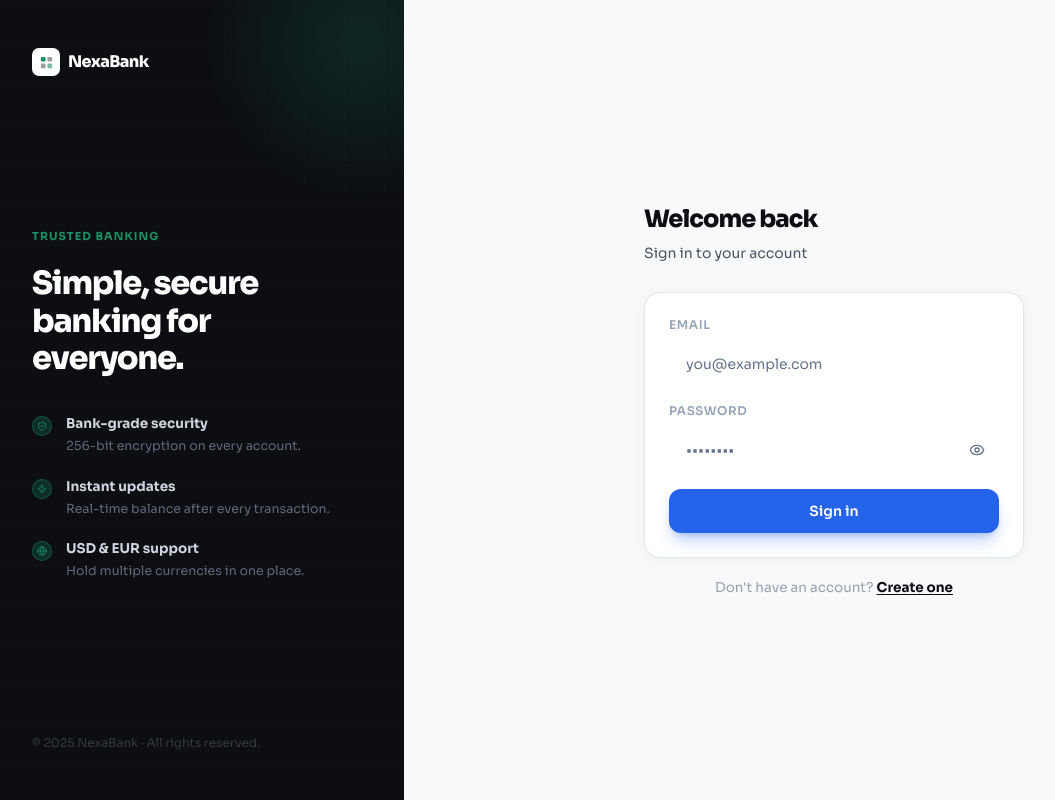
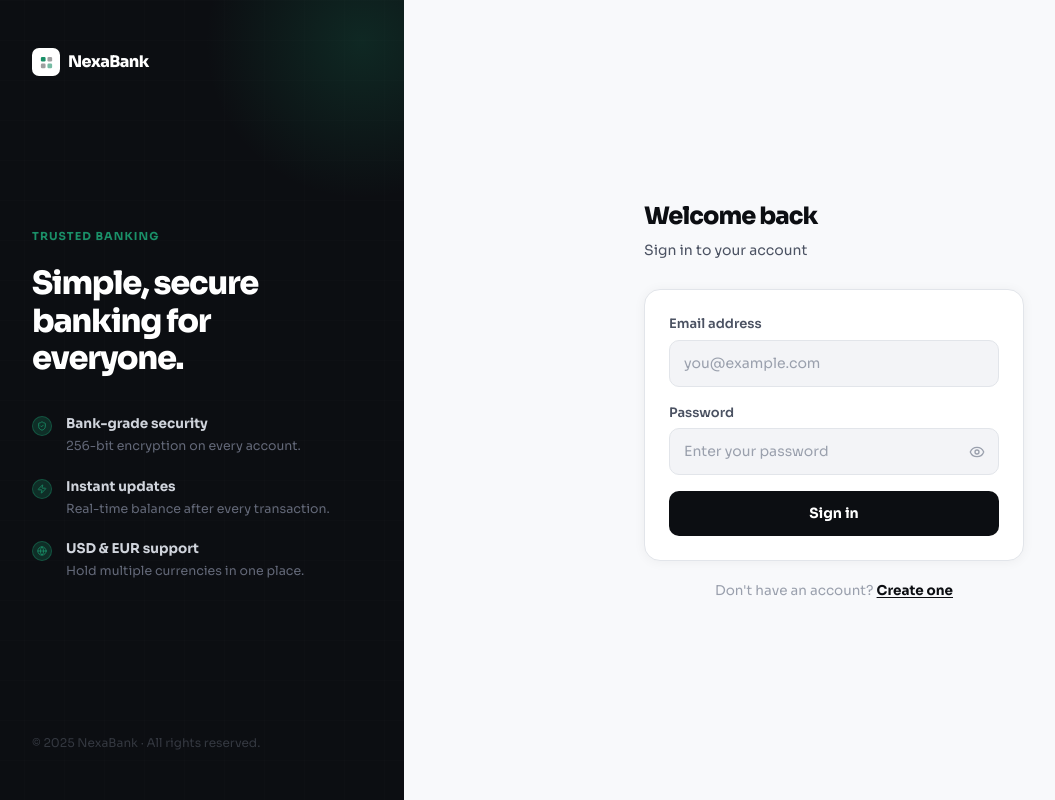
Before and after one commit to hvriza39-rgb/Online-banking, a Next.js app: page /login in a window 1280 px wide. Shown: the whole page, without its empty margins (16-1071 px from the left). Built offline with nearby package versions, Linux system fonts and the light colour scheme.

Commit message:
Update login-form.tsx

```diff
--- a/src/components/login-form.tsx
+++ b/src/components/login-form.tsx
@@ -10,7 +10,7 @@ import { Eye, EyeOff, Loader2, AlertCircle } from "lucide-react";
 import { cn } from "@/lib/utils";
 
 export function LoginForm() {
-  const router             = useRouter();
+  const router              = useRouter();
   const [showPw, setShowPw] = useState(false);
   const [error, setError]   = useState<string | null>(null);
 
@@ -22,82 +22,95 @@ export function LoginForm() {
     const res = await signIn("credentials", {
       email: data.email, password: data.password, redirect: false,
     });
-    if (res?.error) { setError("Invalid email or password"); return; }
+    if (res?.error) { setError("Invalid email or password. Please try again."); return; }
     router.push("/");
     router.refresh();
   };
 
-  const inputClass = (hasError: boolean) => cn(
-    "w-full px-4 py-3 rounded-xl text-sm outline-none transition-all",
-    "bg-white/[0.06] border text-white placeholder-slate-500",
-    "focus:bg-white/[0.09] focus:ring-2 focus:ring-blue-500/30",
-    hasError
-      ? "border-rose-500/50 focus:border-rose-500/70"
-      : "border-white/[0.1] focus:border-blue-500/50"
-  );
-
   return (
     <form onSubmit={handleSubmit(onSubmit)} className="space-y-4">
+
+      {/* Email */}
       <div>
-        <label className="block text-xs font-semibold text-slate-400 uppercase tracking-wider mb-2">
-          Email
+        <label className="block text-[13px] font-semibold text-[#4b5262] mb-1.5">
+          Email address
         </label>
         <input
           {...register("email")}
           type="email"
           placeholder="you@example.com"
           autoComplete="email"
-          className={inputClass(!!errors.email)}
+          className={cn(
+            "w-full px-3.5 py-3 rounded-[10px] text-[14px] text-[#0c0e12] outline-none transition-all",
+            "bg-[#f3f4f7] border placeholder:text-[#9aa0ad]",
+            "focus:bg-white focus:border-[#0c0e12] focus:shadow-[0_0_0_3px_rgba(12,14,18,0.07)]",
+            errors.email
+              ? "border-[#c0392b] bg-[#fdf3f2] focus:border-[#c0392b] focus:shadow-[0_0_0_3px_rgba(192,57,43,0.08)]"
+              : "border-[#e2e5ea]"
+          )}
         />
         {errors.email && (
-          <p className="mt-1.5 text-xs text-rose-400 flex items-center gap-1">
-            <AlertCircle className="w-3 h-3" />{errors.email.message}
+          <p className="mt-1.5 text-[12px] text-[#c0392b] flex items-center gap-1">
+            <AlertCircle className="w-3 h-3 flex-shrink-0" />
+            {errors.email.message}
           </p>
         )}
       </div>
 
+      {/* Password */}
       <div>
-        <label className="block text-xs font-semibold text-slate-400 uppercase tracking-wider mb-2">
+        <label className="block text-[13px] font-semibold text-[#4b5262] mb-1.5">
           Password
         </label>
         <div className="relative">
           <input
             {...register("password")}
             type={showPw ? "text" : "password"}
-            placeholder="••••••••"
+            placeholder="Enter your password"
             autoComplete="current-password"
-            className={cn(inputClass(!!errors.password), "pr-11")}
+            className={cn(
+              "w-full px-3.5 py-3 pr-11 rounded-[10px] text-[14px] text-[#0c0e12] outline-none transition-all",
+              "bg-[#f3f4f7] border placeholder:text-[#9aa0ad]",
+              "focus:bg-white focus:border-[#0c0e12] focus:shadow-[0_0_0_3px_rgba(12,14,18,0.07)]",
+              errors.password
+                ? "border-[#c0392b] bg-[#fdf3f2] focus:border-[#c0392b] focus:shadow-[0_0_0_3px_rgba(192,57,43,0.08)]"
+                : "border-[#e2e5ea]"
+            )}
           />
           <button
             type="button"
             onClick={() => setShowPw(!showPw)}
-            className="absolute right-3.5 top-1/2 -translate-y-1/2 text-slate-500 hover:text-slate-300 transition-colors"
+            className="absolute right-3.5 top-1/2 -translate-y-1/2 text-[#9aa0ad] hover:text-[#4b5262] transition-colors"
           >
             {showPw ? <EyeOff className="w-4 h-4" /> : <Eye className="w-4 h-4" />}
           </button>
         </div>
         {errors.password && (
-          <p className="mt-1.5 text-xs text-rose-400 flex items-center gap-1">
-            <AlertCircle className="w-3 h-3" />{errors.password.message}
+          <p className="mt-1.5 text-[12px] text-[#c0392b] flex items-center gap-1">
+            <AlertCircle className="w-3 h-3 flex-shrink-0" />
+            {errors.password.message}
           </p>
         )}
       </div>
 
+      {/* Server error */}
       {error && (
-        <div className="flex items-center gap-2.5 p-3 rounded-xl bg-rose-500/10 border border-rose-500/20 text-rose-400 text-sm">
+        <div className="flex items-center gap-2.5 p-3 rounded-[10px] bg-[#fdf3f2] border border-[#f5c0bb] text-[#c0392b] text-[13px]">
           <AlertCircle className="w-4 h-4 flex-shrink-0" />
           {error}
         </div>
       )}
 
+      {/* Submit */}
       <button
         type="submit"
         disabled={isSubmitting}
-        className="w-full py-3 mt-2 bg-blue-600 hover:bg-blue-500 active:bg-blue-700 text-white text-sm font-semibold rounded-xl transition-all disabled:opacity-50 flex items-center justify-center gap-2 shadow-lg shadow-blue-600/30"
+        className="w-full py-3 mt-1 bg-[#0c0e12] hover:bg-[#1e2229] active:bg-[#0c0e12] text-white text-[14px] font-bold rounded-[10px] transition-colors disabled:opacity-50 flex items-center justify-center gap-2"
       >
         {isSubmitting && <Loader2 className="w-4 h-4 animate-spin" />}
         {isSubmitting ? "Signing in…" : "Sign in"}
       </button>
+
     </form>
   );
 }
```
